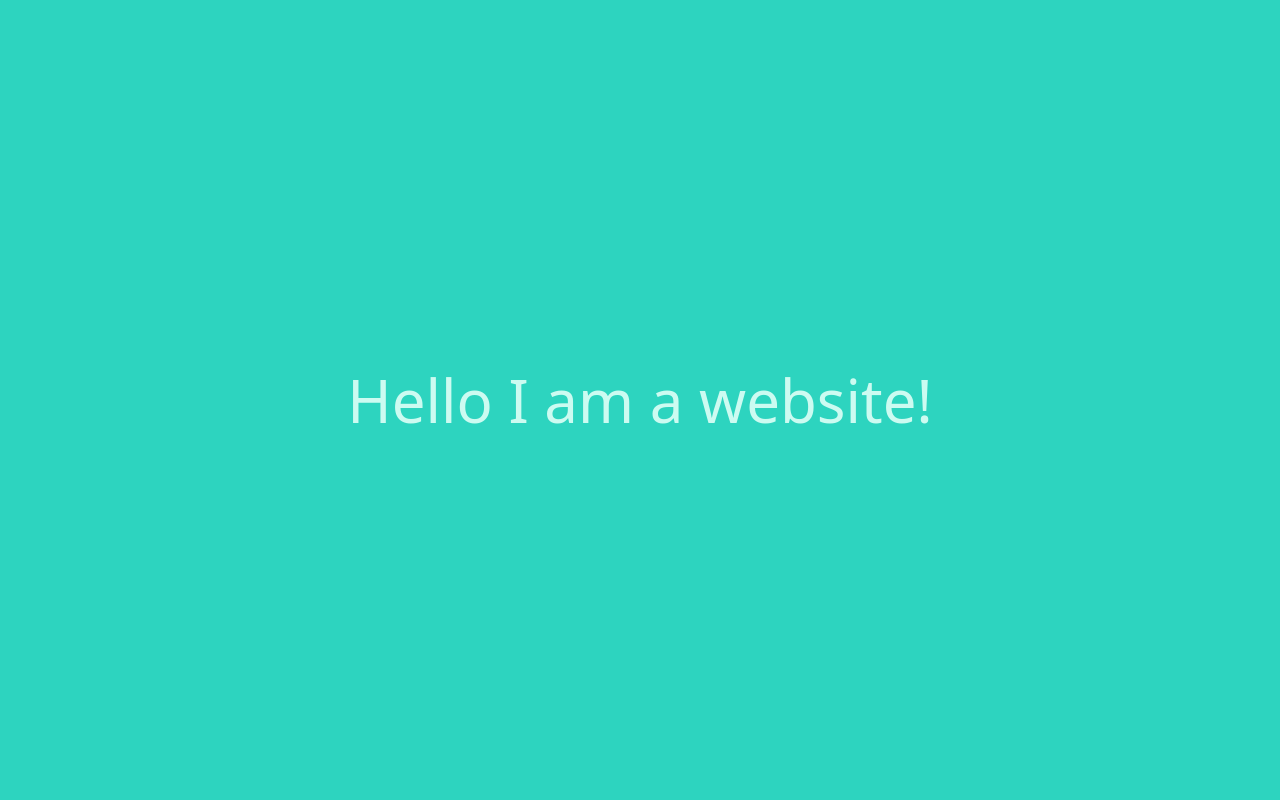
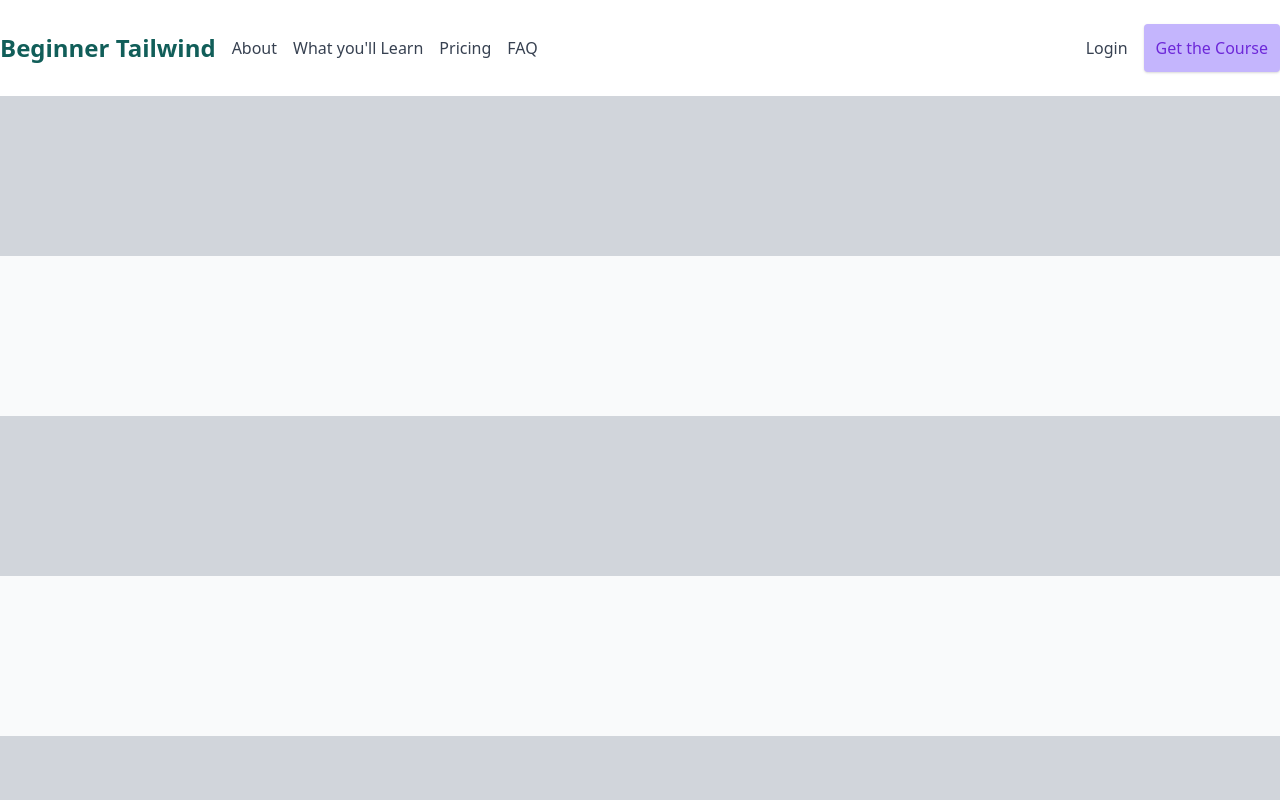
Before and after one commit to joanllenas/beginner-tailwind-website, a React (Create React App) app: page / in a window 1280 px wide. Shown: the top 800 px of the page. Built offline with nearby package versions, Linux system fonts and the light colour scheme.

Commit message:
Top Navigation Responsive

```diff
--- a/src/App.js
+++ b/src/App.js
@@ -1,7 +1,117 @@
 function App() {
   return (
-    <div className="min-h-screen flex items-center justify-center text-6xl bg-teal-400 text-teal-100">
-      Hello I am a website!
+    <div className="text-gray-700">
+      {/*
+    ------------------------------------------------
+    header / navigation
+    ------------------------------------------------
+    */}
+
+      <div className="container flex justify-between px-6 py-6 mx-auto lg:px-0 ">
+        {/* left section */}
+        <div className="flex items-center space-x-4">
+          <a className="text-2xl font-bold text-teal-800" href="#link">
+            Beginner Tailwind
+          </a>
+          <a
+            className="hidden hover:text-gray-900 lg:inline-block"
+            href="#link"
+          >
+            About
+          </a>
+          <a
+            className="hidden hover:text-gray-900 lg:inline-block"
+            href="#link"
+          >
+            What you'll Learn
+          </a>
+          <a
+            className="hidden hover:text-gray-900 lg:inline-block"
+            href="#link"
+          >
+            Pricing
+          </a>
+          <a
+            className="hidden hover:text-gray-900 lg:inline-block"
+            href="#link"
+          >
+            FAQ
+          </a>
+        </div>
+
+        {/* right section */}
+        <div className="flex items-center space-x-4">
+          <a href="#login">Login</a>
+          <a
+            className="hidden p-3 text-purple-700 transition duration-500 bg-purple-300 rounded shadow lg:inline-block hover:shadow-xl hover:bg-purple-200 hover:text-purple-600"
+            href="#signup"
+          >
+            Get the Course
+          </a>
+        </div>
+      </div>
+
+      {/*
+    ------------------------------------------------
+    hero
+    ------------------------------------------------
+    */}
+
+      <div className="p-20 bg-gray-300"></div>
+
+      {/*
+    ------------------------------------------------
+    overview
+    ------------------------------------------------
+    */}
+
+      <div className="p-20 bg-gray-50"></div>
+
+      {/*
+    ------------------------------------------------
+    about me
+    ------------------------------------------------
+    */}
+
+      <div className="p-20 bg-gray-300"></div>
+
+      {/*
+    ------------------------------------------------
+    what you'll learn
+    ------------------------------------------------
+    */}
+
+      <div className="p-20 bg-gray-50"></div>
+
+      {/*
+    ------------------------------------------------
+    what we'll build
+    ------------------------------------------------
+    */}
+
+      <div className="p-20 bg-gray-300"></div>
+
+      {/*
+    ------------------------------------------------
+    pricing
+    ------------------------------------------------
+    */}
+
+      <div className="p-20 bg-gray-50"></div>
+
+      {/*
+    ------------------------------------------------
+    faq
+    ------------------------------------------------
+    */}
+
+      <div className="p-20 bg-gray-300"></div>
+
+      {/*
+    ------------------------------------------------
+    footer
+    ------------------------------------------------
+    */}
     </div>
   );
 }
```
